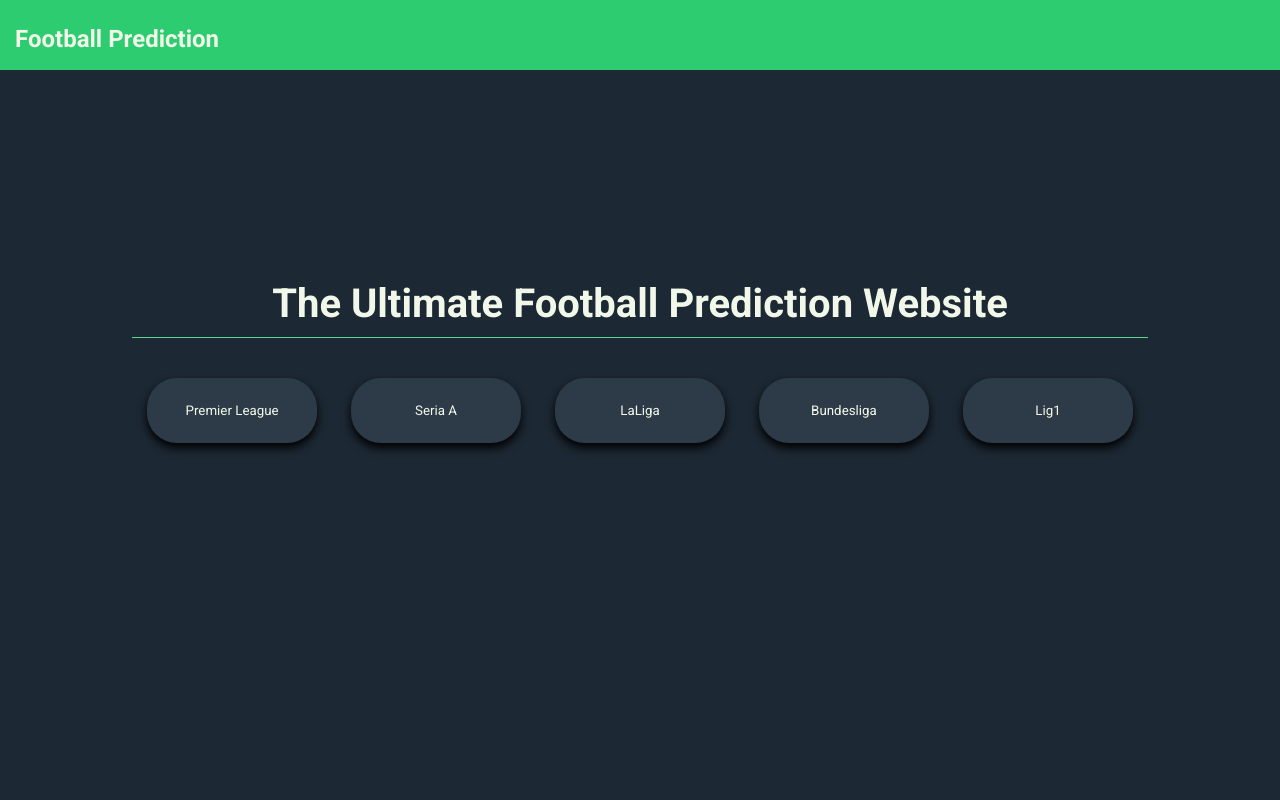
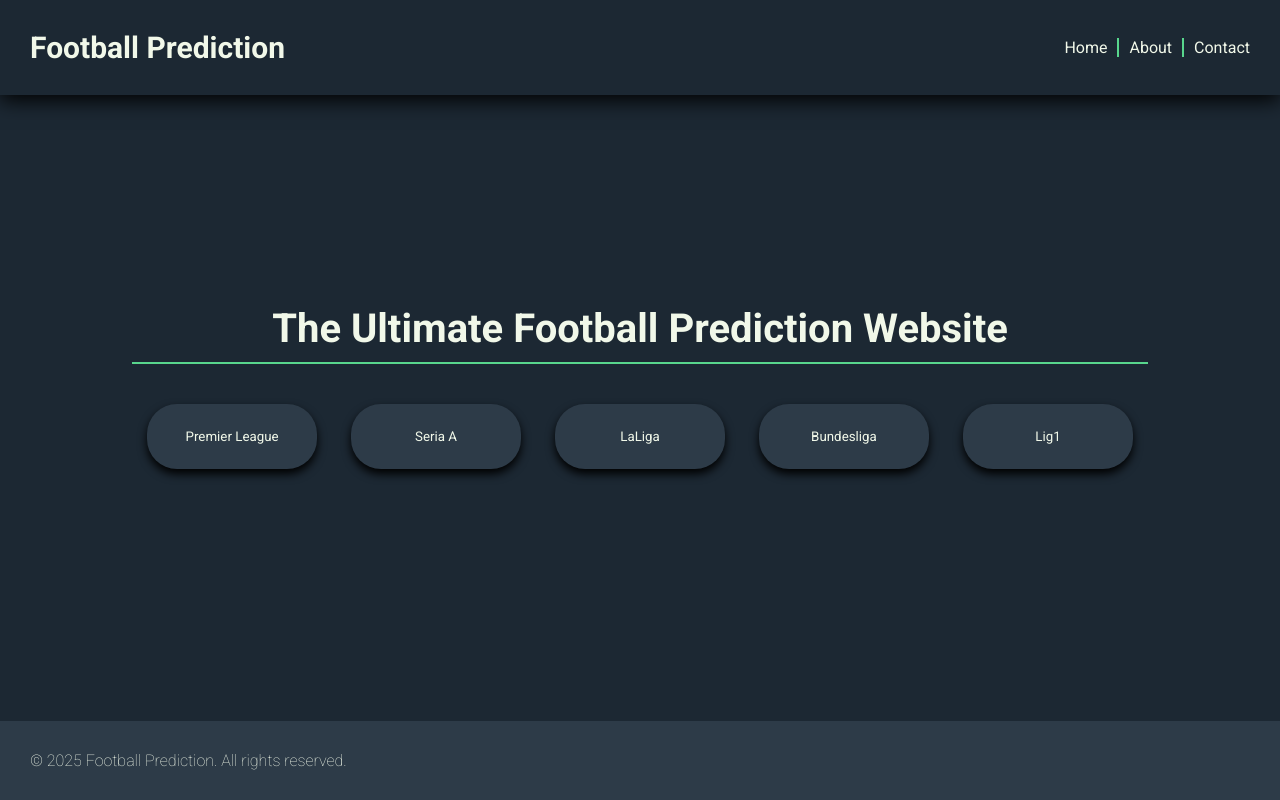
Before and after one commit to Norrheden/Football-prediction, a plain HTML site: page index.html in a window 1280 px wide. Drawn offline with Linux system fonts and the light colour scheme.

Commit message:
more styling

```diff
--- a/index.html
+++ b/index.html
@@ -10,6 +10,17 @@
     <body>
         <header>
             <h2 class="logo">Football Prediction</h2>
+            <nav>
+                <ul>
+                    <li>Home</li>
+                    <div class="inBetween"></div>
+                    <li>About</li>
+                    <div class="inBetween"></div>
+                    <li>Contact</li>
+
+
+                </ul>
+            </nav>
         </header>
 
 
@@ -25,5 +36,9 @@
                 </div>
             </div>
         </main>
+        <footer>
+            <p class="footerText">&copy; 2025 Football Prediction. All rights reserved.</p>
+        </footer>
+
     </body>
 </html>
--- a/styles/main.css
+++ b/styles/main.css
@@ -20,10 +20,13 @@
 }
 
 header {
-    background-color: var(--darkGreen);
-    padding: 5px;
-    height: 60px;
+    padding: 30px;
     flex-shrink: 0;
+    box-shadow: 0px 5px 20px black;
+    display: flex;
+    align-items: center;
+    justify-content: space-between;
+
 }
 
 main {
@@ -31,6 +34,12 @@
     justify-content: center;
     text-align: center;
     flex: 1;
+}
+footer {
+    padding: 30px;
+    background-color: var(--greyBlue);
+    display: flex;
+    align-items: center;
 }
 
 
@@ -42,8 +51,14 @@
 h1 {
     margin: 0;
     font-size: 40px;
-    border-bottom: 1px solid var(--green);
+    border-bottom: 2px solid var(--green);
     padding: 10px;
+}
+ul {
+    display: flex;
+    list-style: none;
+    gap: 10px;
+    margin: 0;
 }
 button {
     font-family: "Roboto";
@@ -68,9 +83,22 @@
 }
 
 .logo {
-    margin-left: 10px;
+    margin: 0;
+    font-size: 30px;
+    font-weight: bold;
+    color: var(--white);
 }
 
 .frontPageBlock {
     margin-top: 200px;
 }
+.footerText {
+    margin: 0;
+    font-weight: lighter;
+    color: var(--white);
+}
+
+.inBetween {
+    width: 2px;
+    background-color: var(--green);
+}
--- a/styles/styleLeagueTable.css
+++ b/styles/styleLeagueTable.css
@@ -13,10 +13,10 @@
     background-color: var(--darkBlue);
     padding: 0;
     color: var(--white);
+    height: 100vh;
     display: flex;
     justify-content: center;
     align-items: center;
-    height: 100vh;
 }
 
 #table {
```
Also changed, not shown: 1 other file.
